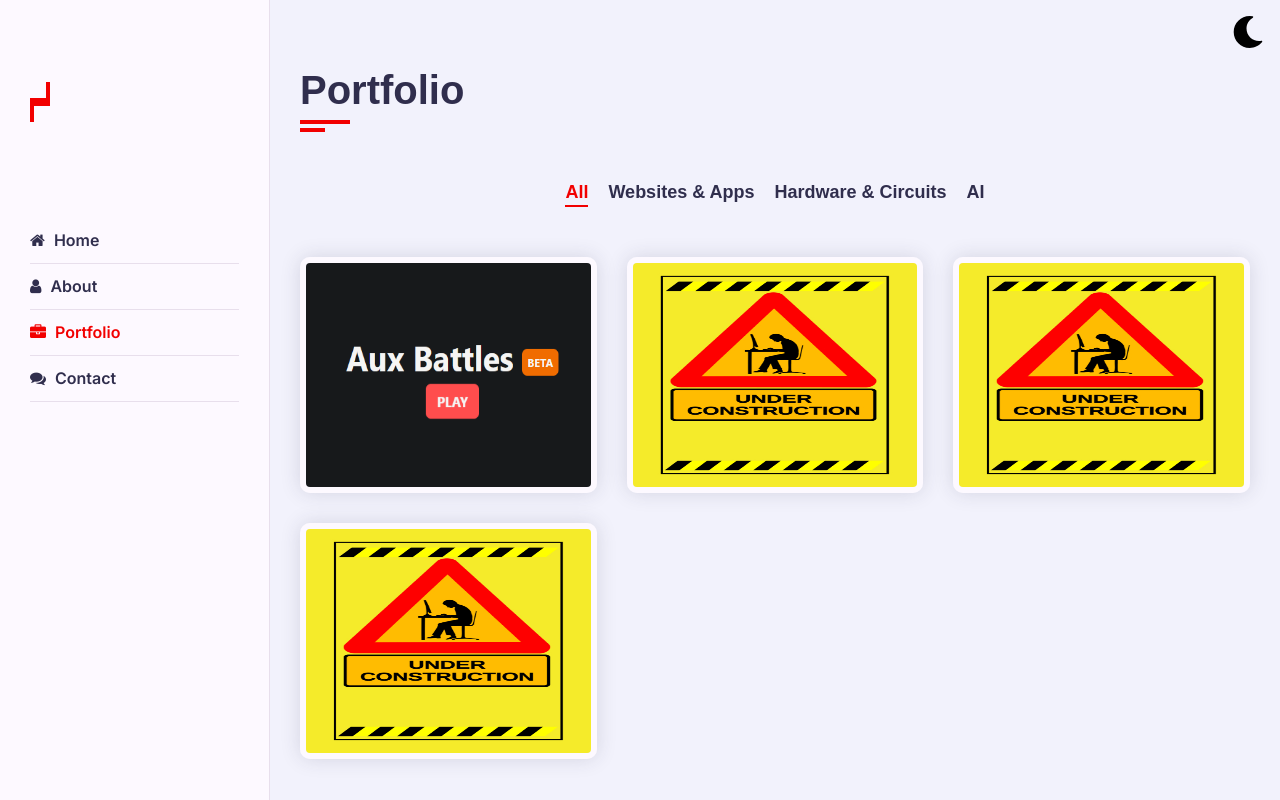
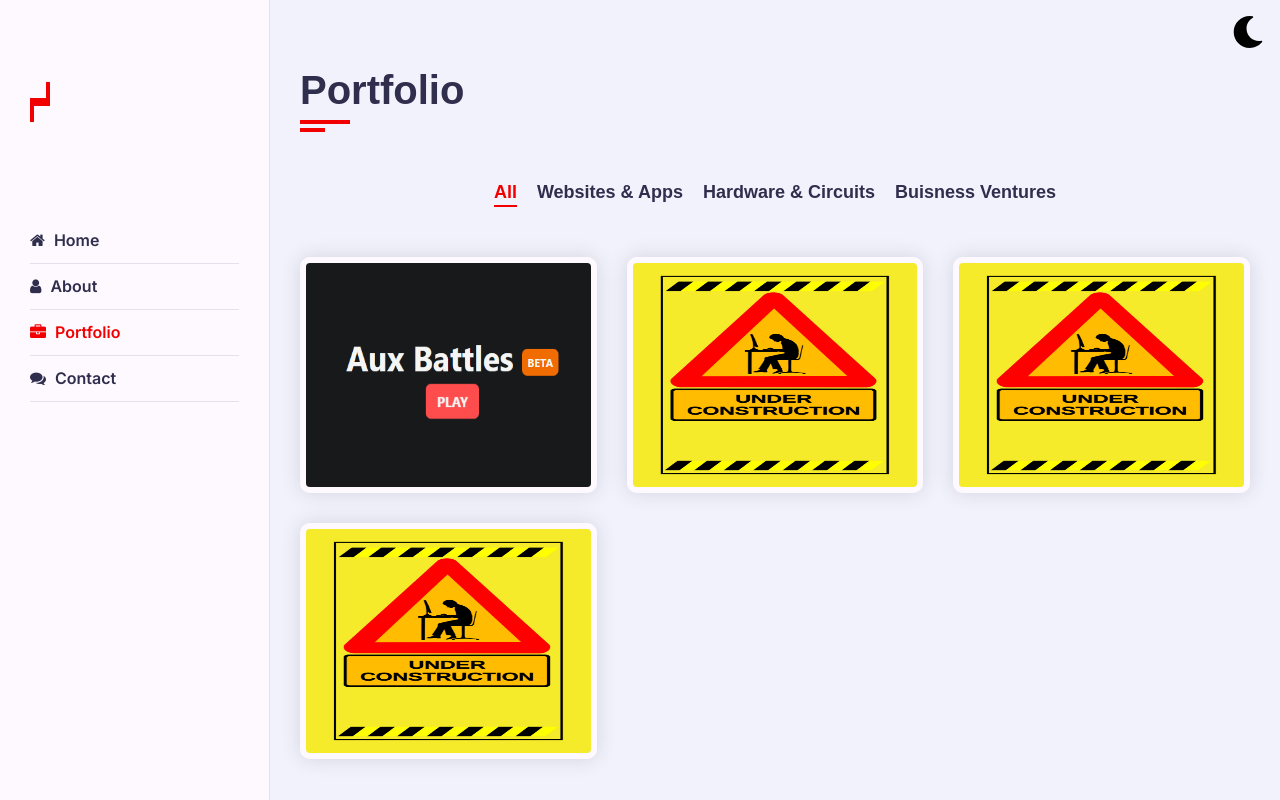
Before and after one commit to StickOnAStick/Portfolio2024, a Next.js app: page /portfolio in a window 1280 px wide. Built offline with nearby package versions, Linux system fonts and the light colour scheme.

Commit message:
Updated portfolio options

```diff
--- a/src/app/portfolio/aux-battles/page.tsx
+++ b/src/app/portfolio/aux-battles/page.tsx
@@ -95,7 +95,6 @@ export default function PortfolioAuxBattles(){
                                     <p className="project-p">
                                         Until... I&apos;d discovered that someone cloned my game. After finding and calling them for banter about such as them using the prompt-pack idea but using youtube&apos;s API and giving merit for a cool feature added wherein users could extend the currently playing track.
                                         After our brief chat I&apos;d prospected if they&apos;d like to continue with development after I discovered a loop-hole in the Spotify TOS; however, despite my charm they declinded. Leaving me to decide if I should continue with development, fueled by competitive drive and desire to finish what was started.
-
                                     </p>
                                 </div>
                             </div>
--- a/src/app/portfolio/page.tsx
+++ b/src/app/portfolio/page.tsx
@@ -23,7 +23,7 @@ const Portfolio: NextPage = () => {
                 Hardware & Circuits
               </button>
               <button type="button" data-filter="ai">
-                AI
+                Buisness Ventures
               </button>
             </div>
           </div>
```
